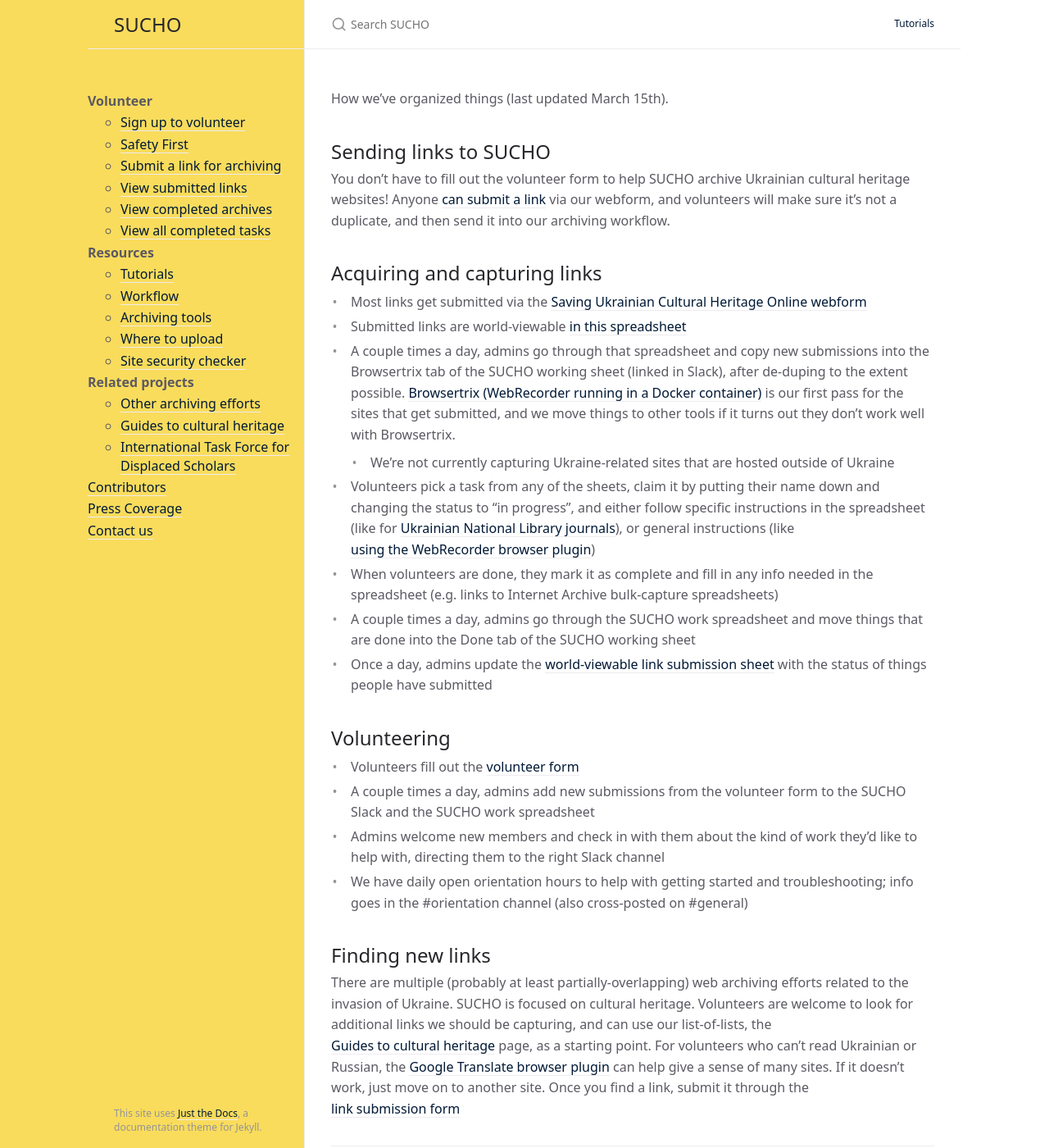
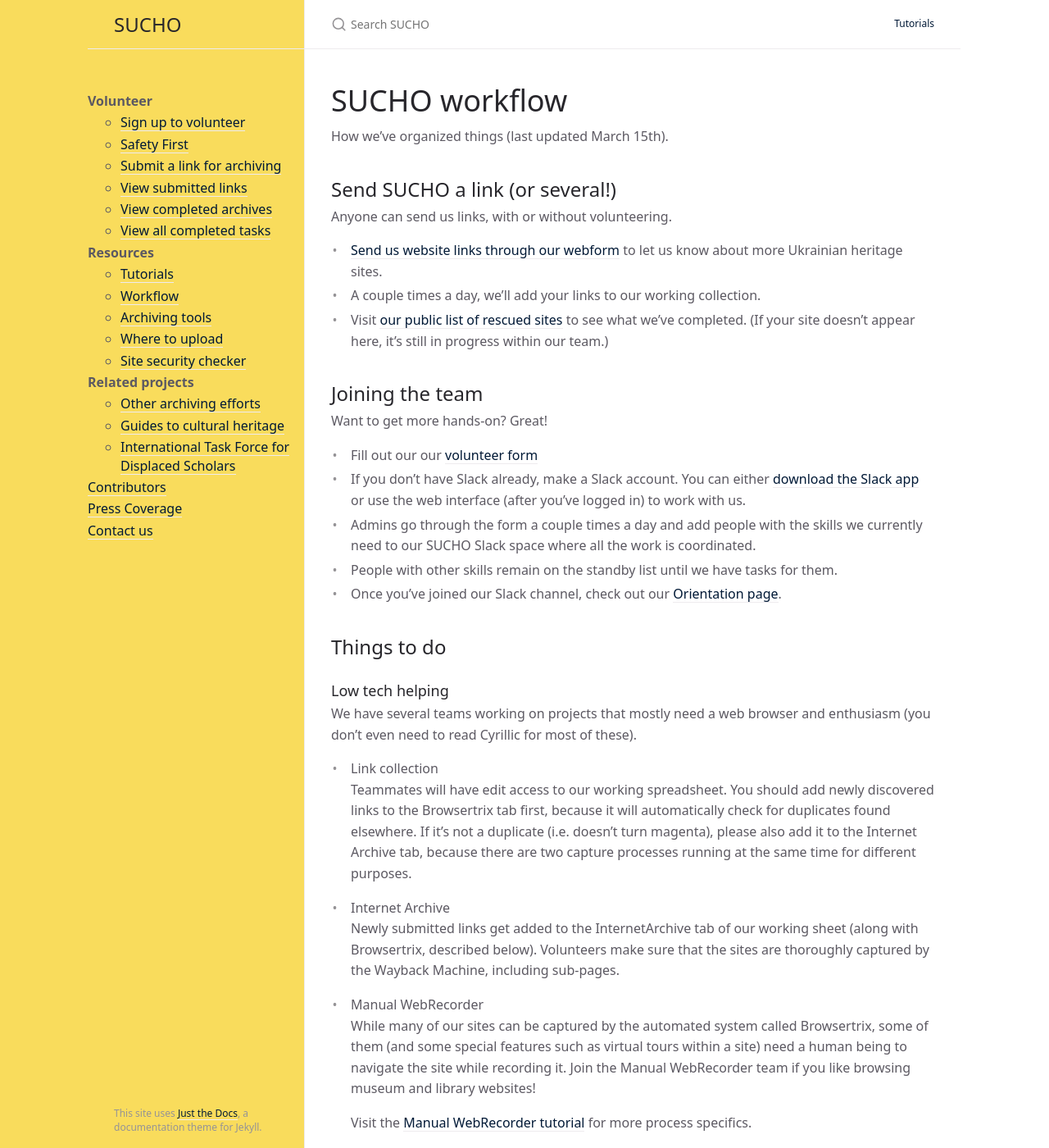
Before and after one commit to sucho-archiving/sucho-archiving.github.io, a Jekyll site: the page built from workflow.md, in a window 1280 px wide and 1400 px high. Shown: the whole window at 82% size. Built offline with Jekyll 4.4.1, drawn with Linux system fonts in a browser that asks for light colours; some of the changed text lies outside the part shown.

Commit message:
Totally overhauled workflow

```diff
--- a/workflow.md
+++ b/workflow.md
@@ -4,31 +4,94 @@ permalink: workflow
 title: Workflow
 ---
 
+# SUCHO workflow
+
 How we've organized things (last updated March 15th).
 
-## Sending links to SUCHO
+## Send SUCHO a link (or several!)
 
-You don't have to fill out the volunteer form to help SUCHO archive Ukrainian cultural heritage websites! Anyone [can submit a link](https://docs.google.com/forms/d/e/1FAIpQLSffa64-l6qXqEumAcf38OEOrTFeYZEmF531PNv9ZgzNFbcgxQ/viewform) via our webform, and volunteers will make sure it's not a duplicate, and then send it into our archiving workflow.
+Anyone can send us links, with or without volunteering.
+
+-   [Send us website links through our webform](https://docs.google.com/forms/d/e/1FAIpQLSffa64-l6qXqEumAcf38OEOrTFeYZEmF531PNv9ZgzNFbcgxQ/viewform) to let us know about more Ukrainian heritage sites.
+-   A couple times a day, we'll add your links to our working collection.
+-   Visit [our public list of rescued sites](https://docs.google.com/spreadsheets/d/1zcrfKnuyG2VOGLvhfxPLiwBlUtGbf8ZzObuJyWkZW9k/edit#gid=0) to see what we've completed. (If your site doesn't appear here, it's still in progress within our team.)
+
+## Joining the team
 
 
-## Acquiring and capturing links
+Want to get more hands-on? Great!
 
-- Most links get submitted via the [Saving Ukrainian Cultural Heritage Online webform](https://docs.google.com/forms/d/e/1FAIpQLSffa64-l6qXqEumAcf38OEOrTFeYZEmF531PNv9ZgzNFbcgxQ/viewform)
-- Submitted links are world-viewable [in this spreadsheet](https://docs.google.com/spreadsheets/d/1Rf0sQ3OB7tirk1xKiaa52lzV9ZTCDkx7eiuK5EXj6l8/edit#gid=336731417)
-- A couple times a day, admins go through that spreadsheet and copy new submissions into the Browsertrix tab of the SUCHO working sheet (linked in Slack), after de-duping to the extent possible. [Browsertrix (WebRecorder running in a Docker container)](https://github.com/webrecorder/browsertrix-crawler) is our first pass for the sites that get submitted, and we move things to other tools if it turns out they don't work well with Browsertrix.
-  - We're not currently capturing Ukraine-related sites that are hosted outside of Ukraine
-- Volunteers pick a task from any of the sheets, claim it by putting their name down and changing the status to "in progress", and either follow specific instructions in the spreadsheet (like for [Ukrainian National Library journals](/nbuv-journals)), or general instructions (like [using the WebRecorder browser plugin](webrecorder-plugin-instructions))
-- When volunteers are done, they mark it as complete and fill in any info needed in the spreadsheet (e.g. links to Internet Archive bulk-capture spreadsheets)
-- A couple times a day, admins go through the SUCHO work spreadsheet and move things that are done into the Done tab of the SUCHO working sheet
-- Once a day, admins update the [world-viewable link submission sheet](https://docs.google.com/spreadsheets/d/1Rf0sQ3OB7tirk1xKiaa52lzV9ZTCDkx7eiuK5EXj6l8/edit#gid=336731417) with the status of things people have submitted
+-   Fill out our our [volunteer form](https://docs.google.com/forms/d/e/1FAIpQLSc6KbhtEOI8zKsQmKT_waE1XlYEF1E6t-HzJ7Gc1EBfMvMg_A/viewform)
+-   If you don't have Slack already, make a Slack account. You can either [download the Slack app](https://slack.com/downloads) or use the web interface (after you've logged in) to work with us.
+-   Admins go through the form a couple times a day and add people with the skills we currently need to our SUCHO Slack space where all the work is coordinated.
+-   People with other skills remain on the standby list until we have tasks for them.
+-   Once you've joined our Slack channel, check out our [Orientation page](https://www.sucho.org/orientation).
 
-## Volunteering
+## Things to do
 
-- Volunteers fill out the [volunteer form](https://docs.google.com/forms/d/e/1FAIpQLSc6KbhtEOI8zKsQmKT_waE1XlYEF1E6t-HzJ7Gc1EBfMvMg_A/viewform)
-- A couple times a day, admins add new submissions from the volunteer form to the SUCHO Slack and the SUCHO work spreadsheet
-- Admins welcome new members and check in with them about the kind of work they'd like to help with, directing them to the right Slack channel
-- We have daily open orientation hours to help with getting started and troubleshooting; info goes in the #orientation channel (also cross-posted on #general)
+### Low tech helping
 
-## Finding new links
+We have several teams working on projects that mostly need a web browser and enthusiasm (you don't even need to read Cyrillic for most of these).
 
-There are multiple (probably at least partially-overlapping) web archiving efforts related to the invasion of Ukraine. SUCHO is focused on cultural heritage. Volunteers are welcome to look for additional links we should be capturing, and can use our list-of-lists, the [Guides to cultural heritage](https://www.sucho.org/cultural-heritage) page, as a starting point. For volunteers who can't read Ukrainian or Russian, the [Google Translate browser plugin](https://chrome.google.com/webstore/detail/google-translate/aapbdbdomjkkjkaonfhkkikfgjllcleb/RK%3D2/RS%3DBBFW_pnWkPY0xPMYsAZI5xOgQEE-) can help give a sense of many sites. If it doesn't work, just move on to another site. Once you find a link, submit it through the [link submission form](https://docs.google.com/forms/d/e/1FAIpQLSffa64-l6qXqEumAcf38OEOrTFeYZEmF531PNv9ZgzNFbcgxQ/viewform)
+-   Link collection\
+    Teammates will have edit access to our working spreadsheet. You should add newly discovered links to the Browsertrix tab first, because it will automatically check for duplicates found elsewhere. If it's not a duplicate (i.e. doesn't turn magenta), please also add it to the Internet Archive tab, because there are two capture processes running at the same time for different purposes.
+
+-   Internet Archive\
+    Newly submitted links get added to the InternetArchive tab of our working sheet (along with Browsertrix, described below). Volunteers make sure that the sites are thoroughly captured by the Wayback Machine, including sub-pages.
+
+-   Manual WebRecorder\
+    While many of our sites can be captured by the automated system called Browsertrix, some of them (and some special features such as virtual tours within a site) need a human being to navigate the site while recording it. Join the Manual WebRecorder team if you like browsing museum and library websites!
+
+    Visit the [Manual WebRecorder tutorial](/webrecorder-browser-plugin-instructions) for more process specifics.
+
+-   Metadata (great for cataloging librarians)\
+    Some volunteers have uploaded files (e.g. PDFs, images, etc.) from Ukrainian repositories to the Internet Archive. The Metadata group fills out a separate metadata spreadsheet with metadata about those items based on information in our working spreadsheet. This information is periodically uploaded to the Intenet Archive.\
+
+	Visit the [Metadata tutorial](https://docs.google.com/document/d/1qpax1HQmWOVXqbA9NTCU4WBZNWKfLPhUTqxs7s94Jas/edit#) for more process specifics.
+
+### High tech helping
+
+-   Browsertrix\
+
+	Newly submitted links go to the Browsertrix tab of our working spreadsheet (along with InternetArchive). Browsertrix is an automated web crawler using the open-source Webrecorder software, and volunteers run it on their laptops, on servers they manage, or even on Raspberry Pi devices [link to Pi tutorial]! You need to be a little bit familiar with the command line to run Browsertrix, but we have a step-by-step tutorial for how to get it set up.
+
+	Visit the [Browsertrix tutorial](/browsertrix) for more process specifics.
+
+-   Scraping\
+
+	Some sites, like library catalogs and repositories, don't have URLs that an automated web crawler can easily follow, so the scraping group writes custom code to capture the contents of those sites. Intermediate-to-advanced coding skills (preferably Python) are needed to help with this group. There are also special sub-groups of scraping with channels on Slack, like #repository-talk and #irbis
+
+	If you're not sure how to approach the site, check in the channel for the type of site you're working with, or (if you're not sure) in Browsertrix. (Most of our programmers hang out there.)
+
+-   Dataviz\
+
+	This group in the #inventory-dataviz channel is working on visualizing what SUCHO has captured so far. Intermediate-to-advanced coding skills are needed.
+
+### Can you read Ukrainian?
+
+In addition to the Link Collection and Metadata volunteer groups above, there are a couple of teams where reading Ukrainian is a vital prerequisite:
+
+-   Quality control\
+    After we've backed up a site using tools such as Browsertrix or Manual WebRecorder, we need people with Ukrainian language skills to browse around our copies of the site and make sure that our backups are working as intended.
+
+-   Translation\
+    We're doing direct outreach to some sites to see if we can contact their administrators, and help with translation of correspondence and news materials is always helpful.
+
+
+## How it all fits together
+
+The diagram below this explanation draws out how the pieces of this project work together.
+
+Anyone can submit a link to SUCHO via our web form (1a). If you already have a large list of links to submit, reach out to info@sucho.org and we can accept a spreadsheet (1b).
+
+Links go into the SUCHO working spreadsheet (2), and from there are sent to both the Browsertrix workflow (3a) and the Internet Archive workflow (3b).
+
+The Internet Archive workflow (3b) involves making sure that the sites – including sub- and sub-sub-pages – are well captured by the Wayback Machine. Sometimes we need to submit new URLs to the Wayback Machine to capture the whole site as part of this process.
+
+The Browsertrix workflow (3a) involves volunteers running Browsertrix (automated Webrecorder software) to generate a web archive file (WACZ) that is stored on the SUCHO server hosted by Amazon Web Services. WACZ files that appear to be created successfully go to quality control (4a). If there are problems with the WACZ file, it goes back to the Browsertrix workflow (3a), otherwise it’s considered done.
+
+Sometimes the Browsertrix workflow isn’t (fully) successful, because there are some materials that aren’t captured well by the automated crawler. Pages that require user interaction (e.g. virtual tours, complex Javascript) go to a Manual Webrecorder workflow (4b) for completion. Pages that don’t have an easy set of navigable links (e.g. DSpace sites, library catalogs) go to a custom Scraping workflow (4c).
+
+The custom scraping workflow (4c) varies depending on the site; it may produce a set of links that go to the Wayback Machine (3b), or it may produce a set of files (images, PDFs, etc.) that get uploaded to the SUCHO collection at the Internet Archive (5). Volunteers then enhance the metadata for uploaded files (6).
+
+![The SUCHO spreadsheet with tabs highlighted](/assets/images/sucho-workflow-mar15.png)
```
Also changed, not shown: assets/images/sucho-workflow-mar15.png (added).
